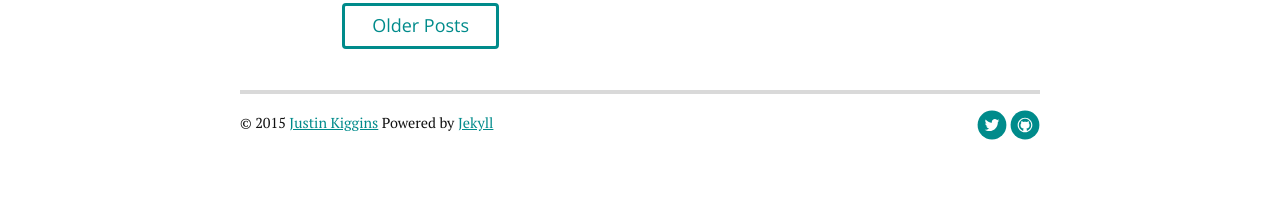
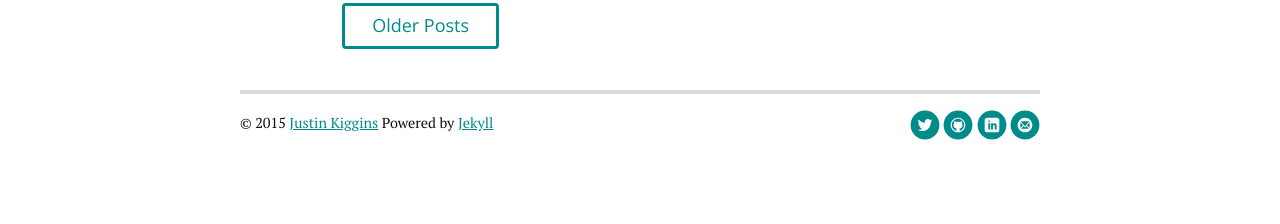
Before and after one commit to neuromusic/neuromusic.github.io, a Jekyll site: the page built from index.html, in a window 1280 px wide. Shown: the part 2068-2292 px from the top of the page. Built offline with Jekyll 4.4.1, drawn with Linux system fonts in a browser that asks for light colours; nearby versions of some CDN libraries; Markdown is read by kramdown in place of the engine named in the settings; the list of posts is cut into pages by our own code; comment, search, counter and statistics services are not loaded.

Commit message:
added linkedin icon

```diff
--- a/_config.yml
+++ b/_config.yml
@@ -19,6 +19,7 @@
 social:
    github: neuromusic
    twitter: neuromusic
+   linkedin: justinkiggins
    email: justin.kiggins@gmail.com
 
 google_analytics: "UA-344915-7"
--- a/_includes/footer.html
+++ b/_includes/footer.html
@@ -25,7 +25,14 @@
                   </svg>
             </a></li>
             {% endif %}
-            {% if site.email %}
+            {% if site.social.linkedin %}
+            <li><a href="https://linkedin.com/in/{{ site.social.linkedin }}">
+                  <svg id="mail" class="custom-icon" version="1.1" xmlns="http://www.w3.org/2000/svg" xmlns:xlink="http://www.w3.org/1999/xlink" viewBox="0 0 100 100" style="height: 30px; width: 30px;"><circle class="outer-shape" cx="50" cy="50" r="48" style="opacity: 1;"></circle>
+                  <path class="inner-shape" style="opacity: 1; fill: rgb(247, 247, 247);" transform="translate(25,25) scale(0.5)" d="M82.539,1H17.461C8.408,1,1,8.408,1,17.461v65.078C1,91.592,8.408,99,17.461,99h65.078C91.592,99,99,91.592,99,82.539 V17.461C99,8.408,91.592,1,82.539,1z M37.75,80.625H25.5V37.75h12.25V80.625z M31.625,31.625c-3.383,0-6.125-2.742-6.125-6.125 s2.742-6.125,6.125-6.125s6.125,2.742,6.125,6.125S35.008,31.625,31.625,31.625z M80.625,80.625h-12.25v-24.5 c0-3.383-2.742-6.125-6.125-6.125s-6.125,2.742-6.125,6.125v24.5h-12.25V37.75h12.25v7.606c2.526-3.47,6.389-7.606,10.719-7.606 c7.612,0,13.782,6.856,13.782,15.312L80.625,80.625L80.625,80.625z"></path>
+                  </svg>
+            </a></li>
+            {% endif %}
+            {% if site.social.email %}
             <li><a href="mailto:{{ site.email }}">
                   <svg id="mail" class="custom-icon" version="1.1" xmlns="http://www.w3.org/2000/svg" xmlns:xlink="http://www.w3.org/1999/xlink" viewBox="0 0 100 100" style="height: 30px; width: 30px;"><circle class="outer-shape" cx="50" cy="50" r="48" style="opacity: 1;"></circle>
                   <path class="inner-shape" style="opacity: 1;" transform="translate(25,25) scale(0.5)" d="M50,1C22.938,1,1,22.938,1,50s21.938,49,49,49s49-21.938,49-49S77.062,1,50,1z M25.5,25.5h49 c0.874,0,1.723,0.188,2.502,0.542L50,57.544L22.998,26.041C23.777,25.687,24.626,25.499,25.5,25.5L25.5,25.5z M19.375,68.375v-36.75 c0-0.128,0.005-0.256,0.014-0.383l17.96,20.953L19.587,69.958C19.448,69.447,19.376,68.916,19.375,68.375L19.375,68.375z M74.5,74.5 h-49c-0.541,0-1.072-0.073-1.583-0.212l17.429-17.429L50,66.956l8.653-10.096l17.429,17.429C75.572,74.427,75.041,74.5,74.5,74.5 L74.5,74.5z M80.625,68.375c0,0.541-0.073,1.072-0.211,1.583L62.652,52.195l17.96-20.953c0.008,0.127,0.014,0.255,0.014,0.383 L80.625,68.375L80.625,68.375z"></path>
```
